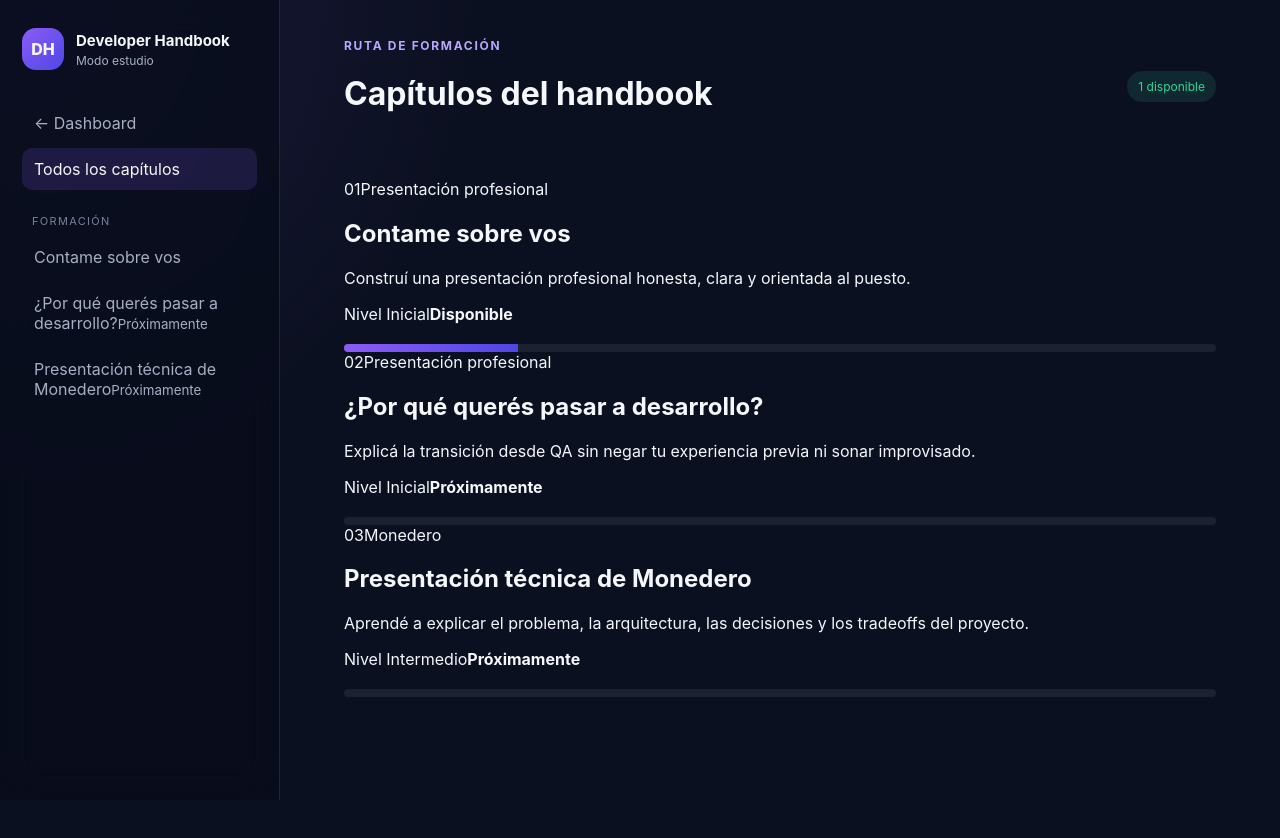
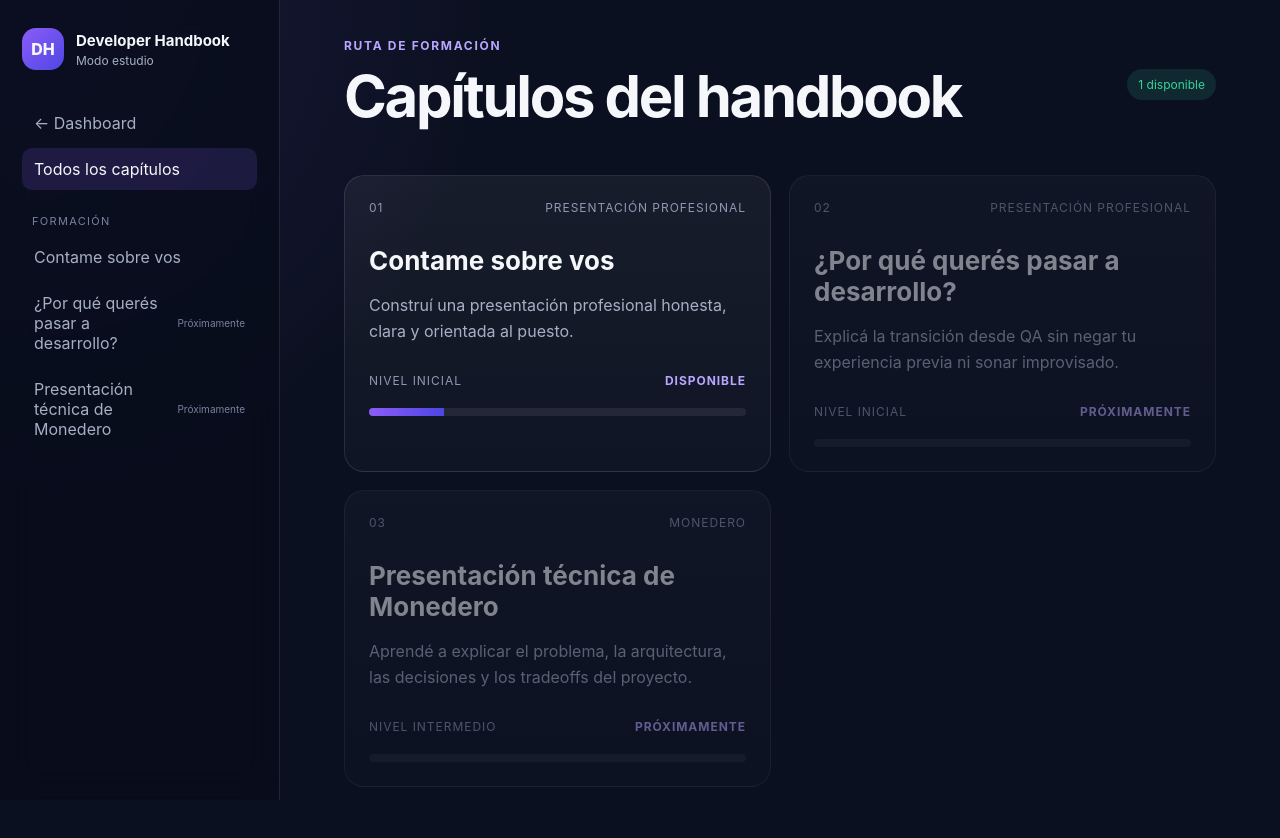
Before and after one commit to Joacobecchio/Manual-Developer, a Next.js app: page /manual in a window 1280 px wide. Shown: the top 838 px of the page. Before the commit the page ends 800 px from the top, so only its background shows below. Built offline with nearby package versions, Linux system fonts and the light colour scheme.

Commit message:
Style chapter catalog and navigation states

```diff
--- a/app/globals.css
+++ b/app/globals.css
@@ -23,14 +23,15 @@ a { color: inherit; text-decoration: none; }
 button, input { font: inherit; }
 
 .shell { min-height: 100vh; display: grid; grid-template-columns: 280px 1fr; }
-.sidebar { position: sticky; top: 0; height: 100vh; padding: 28px 22px; border-right: 1px solid var(--line); background: rgba(8,13,28,.82); backdrop-filter: blur(18px); }
+.sidebar { position: sticky; top: 0; height: 100vh; padding: 28px 22px; border-right: 1px solid var(--line); background: rgba(8,13,28,.82); backdrop-filter: blur(18px); overflow-y: auto; }
 .brand { display: flex; align-items: center; gap: 12px; margin-bottom: 32px; }
 .brand-mark { width: 42px; height: 42px; display: grid; place-items: center; border-radius: 14px; background: linear-gradient(135deg, var(--accent), #4f46e5); font-weight: 800; }
 .brand h1 { font-size: 15px; margin: 0; }
 .brand p { font-size: 12px; margin: 3px 0 0; color: var(--muted); }
 .nav-title { margin: 24px 10px 8px; color: #77829a; font-size: 11px; text-transform: uppercase; letter-spacing: .12em; }
-.nav-link { display: block; padding: 11px 12px; margin: 4px 0; border-radius: 10px; color: var(--muted); }
+.nav-link { display: flex; justify-content: space-between; align-items: center; gap: 12px; padding: 11px 12px; margin: 4px 0; border-radius: 10px; color: var(--muted); }
 .nav-link:hover, .nav-link.active { color: var(--text); background: var(--accent-soft); }
+.nav-status { color: #77829a; font-size: 10px; }
 .main { padding: 38px clamp(24px, 5vw, 72px) 72px; }
 .topbar { display: flex; justify-content: space-between; gap: 20px; align-items: center; margin-bottom: 44px; }
 .search { width: min(440px, 100%); padding: 12px 16px; border: 1px solid var(--line); border-radius: 12px; background: rgba(255,255,255,.04); color: var(--text); }
@@ -39,6 +40,7 @@ button, input { font: inherit; }
 .eyebrow { color: #b9a7ff; text-transform: uppercase; letter-spacing: .14em; font-size: 12px; font-weight: 700; }
 .hero h2 { margin: 12px 0 16px; font-size: clamp(38px, 7vw, 76px); line-height: .98; letter-spacing: -.045em; }
 .hero p { max-width: 720px; color: var(--muted); font-size: 18px; line-height: 1.7; }
+.page-title { margin: 8px 0 0; font-size: clamp(34px, 5vw, 58px); letter-spacing: -.04em; }
 .actions { display: flex; flex-wrap: wrap; gap: 12px; margin-top: 26px; }
 .button { padding: 12px 17px; border-radius: 12px; font-weight: 700; background: var(--accent); }
 .button.secondary { background: transparent; border: 1px solid var(--line); color: var(--muted); }
@@ -47,17 +49,26 @@ button, input { font: inherit; }
 .card span { color: #a997ff; font-size: 13px; }
 .card h3 { margin: 14px 0 9px; font-size: 20px; }
 .card p { color: var(--muted); line-height: 1.55; }
+.chapter-grid { display: grid; grid-template-columns: repeat(2, minmax(0, 1fr)); gap: 18px; }
+.chapter-card { height: 100%; min-height: 260px; padding: 24px; border: 1px solid var(--line); border-radius: 20px; background: linear-gradient(180deg, rgba(255,255,255,.055), rgba(255,255,255,.025)); transition: transform .2s ease, border-color .2s ease; }
+a:hover .chapter-card { transform: translateY(-3px); border-color: rgba(139,92,246,.6); }
+.chapter-card.disabled { opacity: .5; }
+.chapter-meta, .chapter-footer { display: flex; align-items: center; justify-content: space-between; gap: 16px; color: #8f9ab0; font-size: 12px; text-transform: uppercase; letter-spacing: .08em; }
+.chapter-card h2 { margin: 30px 0 12px; font-size: 26px; }
+.chapter-card p { color: var(--muted); line-height: 1.65; }
+.chapter-footer { margin-top: 28px; }
+.chapter-footer strong { color: #b9a7ff; }
 .progress { height: 8px; border-radius: 99px; overflow: hidden; background: rgba(255,255,255,.07); margin-top: 20px; }
 .progress > div { height: 100%; background: linear-gradient(90deg, var(--accent), #4f46e5); }
 .article { max-width: 820px; }
 .article h1 { font-size: clamp(38px, 6vw, 64px); letter-spacing: -.04em; }
 .article h2 { margin-top: 44px; font-size: 28px; }
 .article p, .article li { color: var(--muted); line-height: 1.75; font-size: 17px; }
-.callout { margin: 24px 0; padding: 20px; border-left: 3px solid var(--accent); background: var(--accent-soft); border-radius: 0 14px 14px 0; }
+.callout { margin: 24px 0; padding: 20px; border-left: 3px solid var(--accent); background: var(--accent-soft); border-radius: 0 14px 14px 0; line-height: 1.75; color: #d9def0; }
 
 @media (max-width: 900px) {
   .shell { grid-template-columns: 1fr; }
   .sidebar { position: relative; height: auto; border-right: 0; border-bottom: 1px solid var(--line); }
-  .grid { grid-template-columns: 1fr; }
+  .grid, .chapter-grid { grid-template-columns: 1fr; }
   .topbar { align-items: stretch; flex-direction: column; }
 }
```
